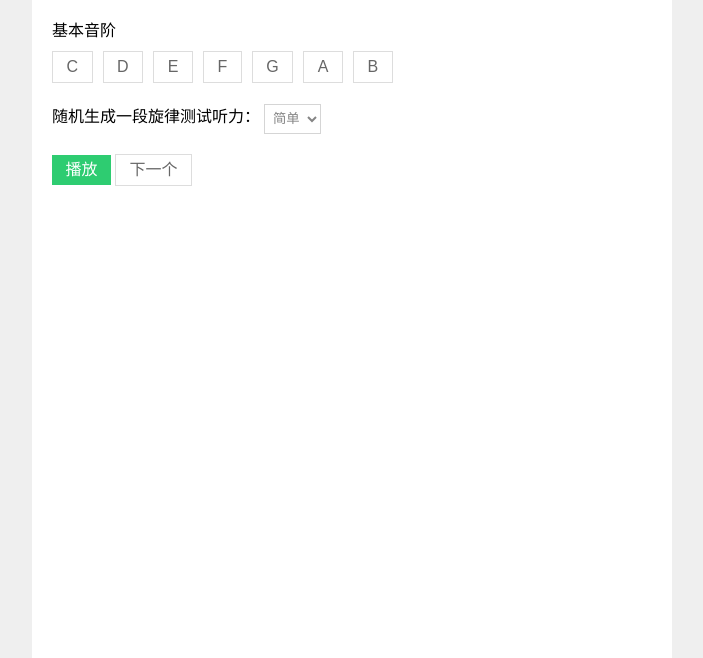
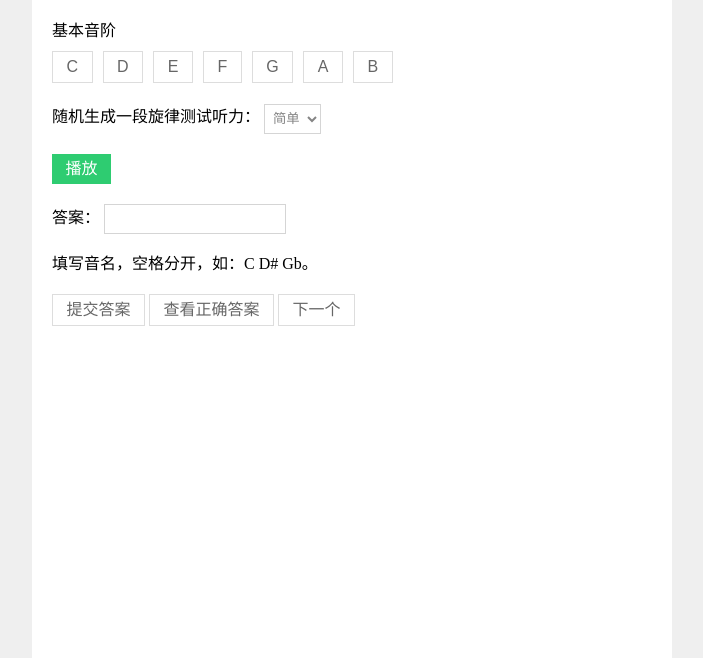
Before and after one commit to xiaowen0/music_note_ear_trainning, a plain HTML site: page index.html in a window 1280 px wide. Shown: the part 142-800 px from the top of the page, without its empty margins (288-991 px from the left). Drawn offline with Linux system fonts and the light colour scheme; no server answers.

Commit message:
add answer functions.

```diff
--- a/index.html
+++ b/index.html
@@ -67,6 +67,18 @@
 
             <div class="mb20">
                 <button class="button green" v-on:click="playTestingScaleList">播放</button>
+            </div>
+
+            <div class="mb20">
+                <label>答案：</label>
+                <input type="text" id="answerInputbox" class="inputbox" v-model="answer"
+                    v-on:input="inputAnswer"/>
+                <p>填写音名，空格分开，如：C D# Gb。</p>
+            </div>
+
+            <div class="mb20">
+                <button class="button info_bg" v-on:click="submitAnswer">提交答案</button>
+                <button class="button" v-on:click="viewAnswer">查看正确答案</button>
                 <button class="button" v-on:click="nextTestingCase">下一个</button>
             </div>
 
--- a/script/app.js
+++ b/script/app.js
@@ -148,10 +148,17 @@ function playAudio(url)
 var app = new Vue({
     el : '#app',
     data : {
+        /**
+         * @var Object
+         */
         tonalityList : music_tonality,
+        /**
+         * @var Array
+         */
         NoteList : getMusicTonalityScale('C_major'),
         degreeOfDifficulty : 'easy',
-        testingScaleList : [1,2,3,4,5]
+        testingScaleList : [1,2,3,4,5],
+        answer : ''
     },
     methods : {
         changeTonality : function (event){
@@ -255,6 +262,58 @@ var app = new Vue({
                 })(me.testingScaleList[i], i * 1000);
             }
         },
+        /**
+         * get right answer
+         * @returns Array
+         */
+        getRightAnswer : function (){
+            var answerList = [];
+            for (var i=0; i<this.testingScaleList.length; i++)
+            {
+                answerList.push(this.NoteList[this.testingScaleList[i] - 1]);
+            }
+
+            return answerList;
+        },
+        inputAnswer : function (event){
+            $(event.target).removeClass('success').removeClass('error');
+        },
+        submitAnswer : function (event) {
+            var rightAnswerList = this.getRightAnswer();
+
+            var userAnswer = $('#answerInputbox').val();
+            var userAnswerList = userAnswer.split(' ');
+
+            // 假设长度不匹配
+            var isRight = false;
+            if (userAnswerList.length === rightAnswerList.length)
+            {
+                // 假设全部正确，遇到不正确时，更改 isRight 标记并终止循环。
+                isRight = true;
+                for (var i=0; i<rightAnswerList.length; i++)
+                {
+                    if (userAnswerList[i] != rightAnswerList[i])
+                    {
+                        isRight = false;
+                        break;
+                    }
+                }
+            }
+
+            if (isRight)
+            {
+                $('#answerInputbox').addClass('success');
+            }
+            else
+            {
+                $('#answerInputbox').addClass('error');
+            }
+        },
+        viewAnswer : function (event) {
+            var rightAnswerList = this.getRightAnswer();
+
+            alert('正确答案是：' + rightAnswerList.join(' '));
+        },
         init : function (){
             this.nextTestingCase();
         }
```
